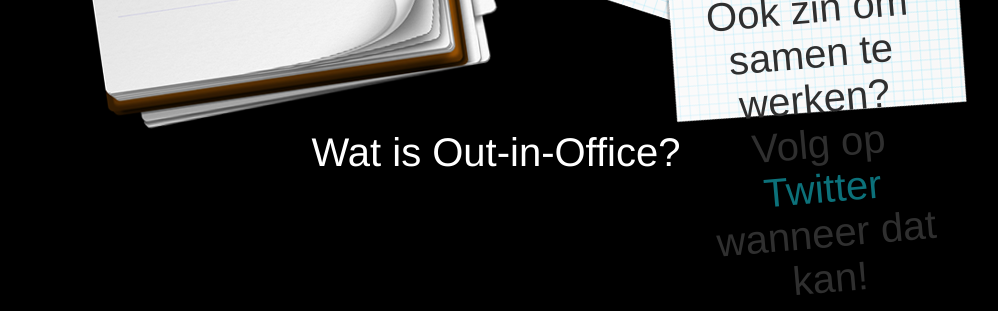
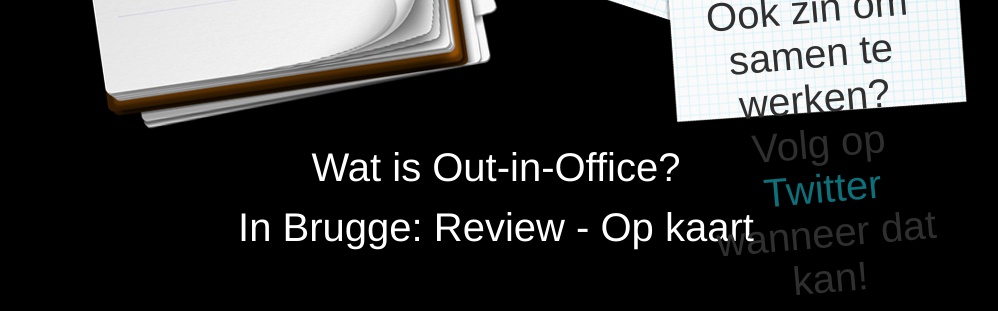
Before and after one commit to by2-be/outinoffice, a plain HTML site: page public/index.html in a window 1280 px wide. Shown: the part 591-902 px from the top of the page, without its empty margins (144-1142 px from the left). Drawn offline with nearby package versions, Linux system fonts and the light colour scheme; a web font is replaced by a local one.

Commit message:
review doc en google kaartje toegevoegd

```diff
--- a/public/_css/style.css
+++ b/public/_css/style.css
@@ -28,9 +28,15 @@ CUSTOM
 }
 .what a{
   font:40px Jenna Sue, Helvetica, Arial, sans-serif;
+}
+.what {
+  width:100%
+}
+
+.what p{
   text-align:center;
-  display:block;
-  width:100%
+  color:white !important;
+  font:40px Jenna Sue, Helvetica, Arial, sans-serif;
 }
 
 /*----------------------------
--- a/public/index.html
+++ b/public/index.html
@@ -59,7 +59,15 @@
       </div>
 
       <div class="what">
-        <a href="https://docs.google.com/document/d/1o6jimb5sxTywY_zS1TUwV8JhguE54pB8eXVbHtr7g2c/edit">Wat is Out-in-Office?</a>
+        <p>
+          <a href="https://docs.google.com/document/d/1o6jimb5sxTywY_zS1TUwV8JhguE54pB8eXVbHtr7g2c/edit">Wat is Out-in-Office?</a>
+        </p>
+        <p>
+          In Brugge:
+          <a href="https://docs.google.com/document/d/1ob-4ig_fBr488Vmxf3LtLMCK7kHwEke9_f29buF5a1w/edit">Review</a>
+          -
+          <a href="https://maps.google.be/maps/ms?msid=215020575822639718495.0004c84e850c6f604a445&msa=0">Op kaart</a>
+        </p>
       </div>
 
       <!-- social-icons -->
```
